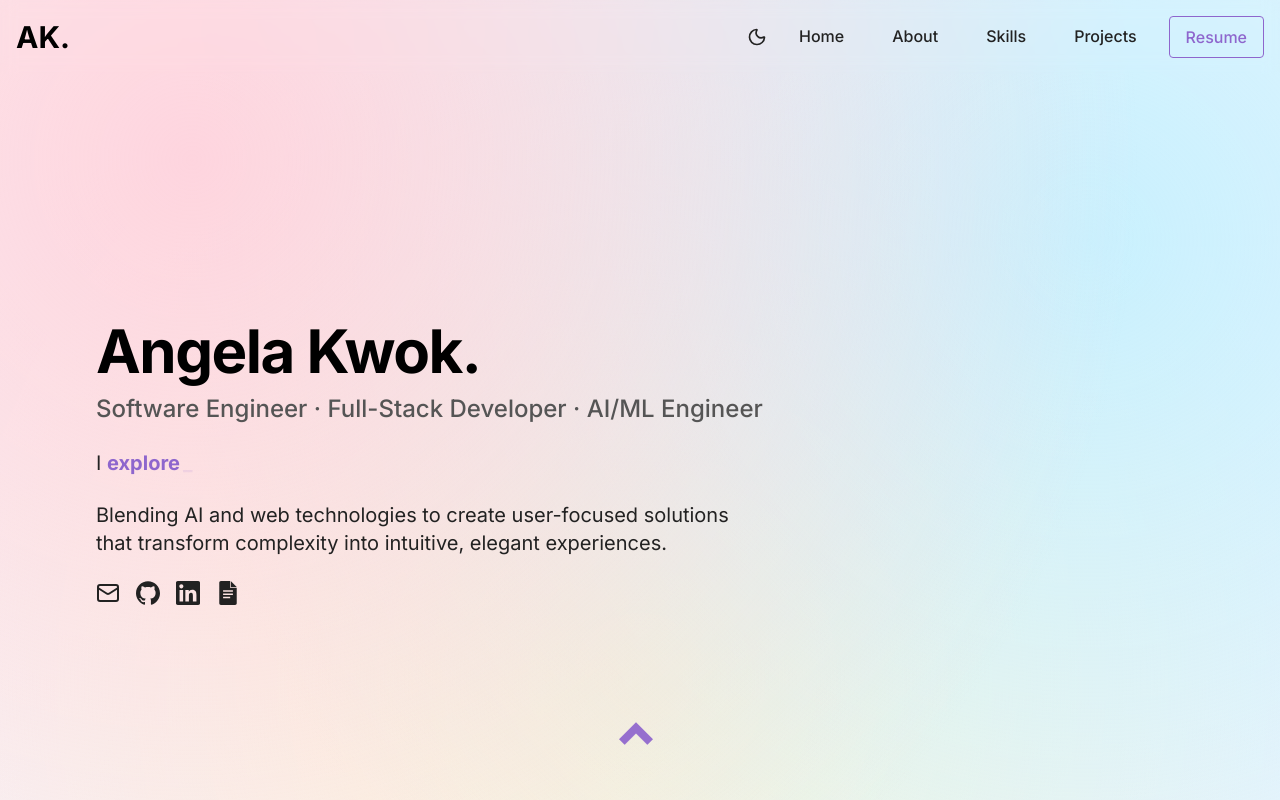
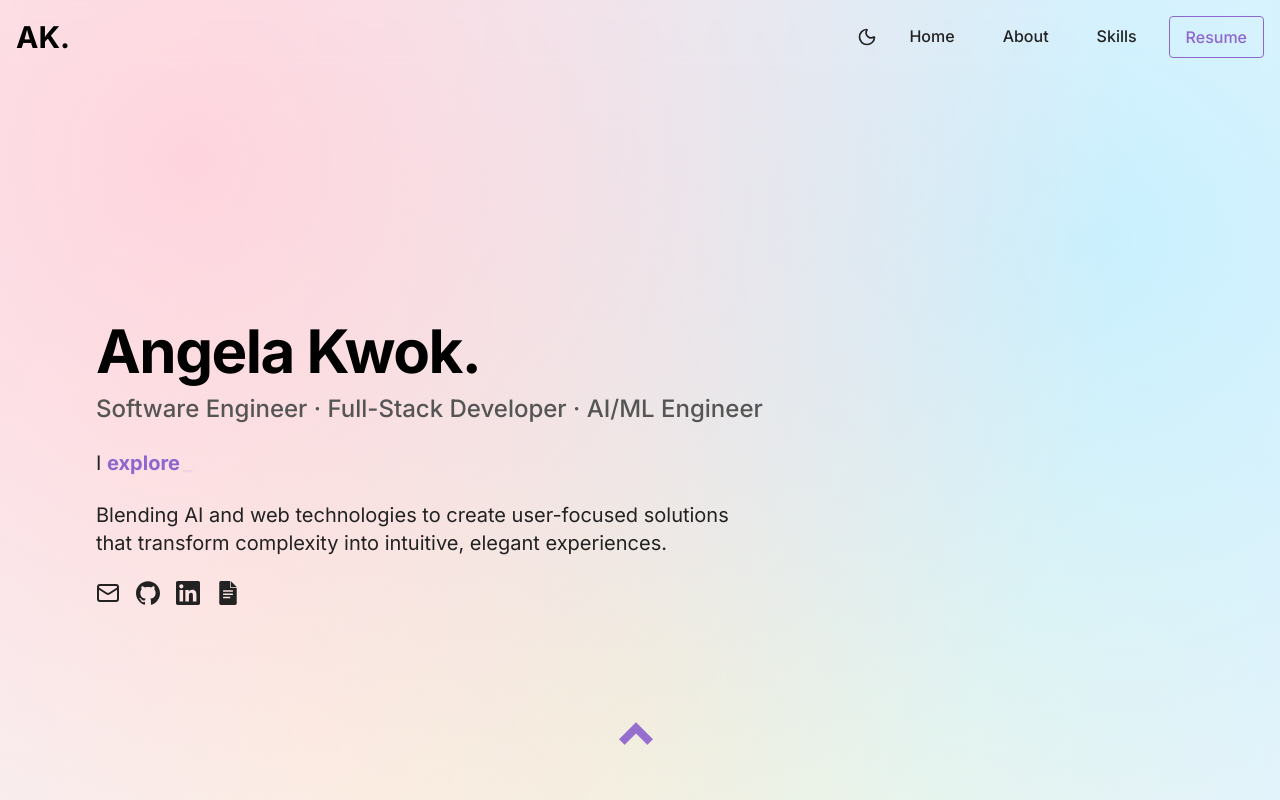
Before and after one commit to angelatyk/angelatyk.github.io, a React (Vite) app: page / in a window 1280 px wide. Shown: the top 800 px of the page. Built offline with nearby package versions, Linux system fonts and the light colour scheme.

Commit message:
Hide Project section for now as not ready yet.

```diff
--- a/src/pages/Home.jsx
+++ b/src/pages/Home.jsx
@@ -111,7 +111,7 @@ function Home() {
 						<NavLink link="" label="Home" />
 						<NavLink link="about" label="About" />
 						<NavLink link="skills" label="Skills" />
-						<NavLink link="projects" label="Projects" />
+						{/* <NavLink link="projects" label="Projects" /> */}
 						<NavLink link="/Angela_Kwok_Resume.pdf" label="Resume" isExternal download className="btn-primary" />
 					</ul>
 
@@ -128,7 +128,7 @@ function Home() {
 					<NavLink link="" label="Home" onClick={() => setMenuOpen(false)} />
 					<NavLink link="about" label="About" onClick={() => setMenuOpen(false)} />
 					<NavLink link="skills" label="Skills" onClick={() => setMenuOpen(false)} />
-					<NavLink link="projects" label="Projects" onClick={() => setMenuOpen(false)} />
+					{/* <NavLink link="projects" label="Projects" onClick={() => setMenuOpen(false)} /> */}
 					<NavLink link="/Angela_Kwok_Resume.pdf" label="Resume" isExternal download onClick={() => setMenuOpen(false)} />
 				</ul>
 			)}
```
